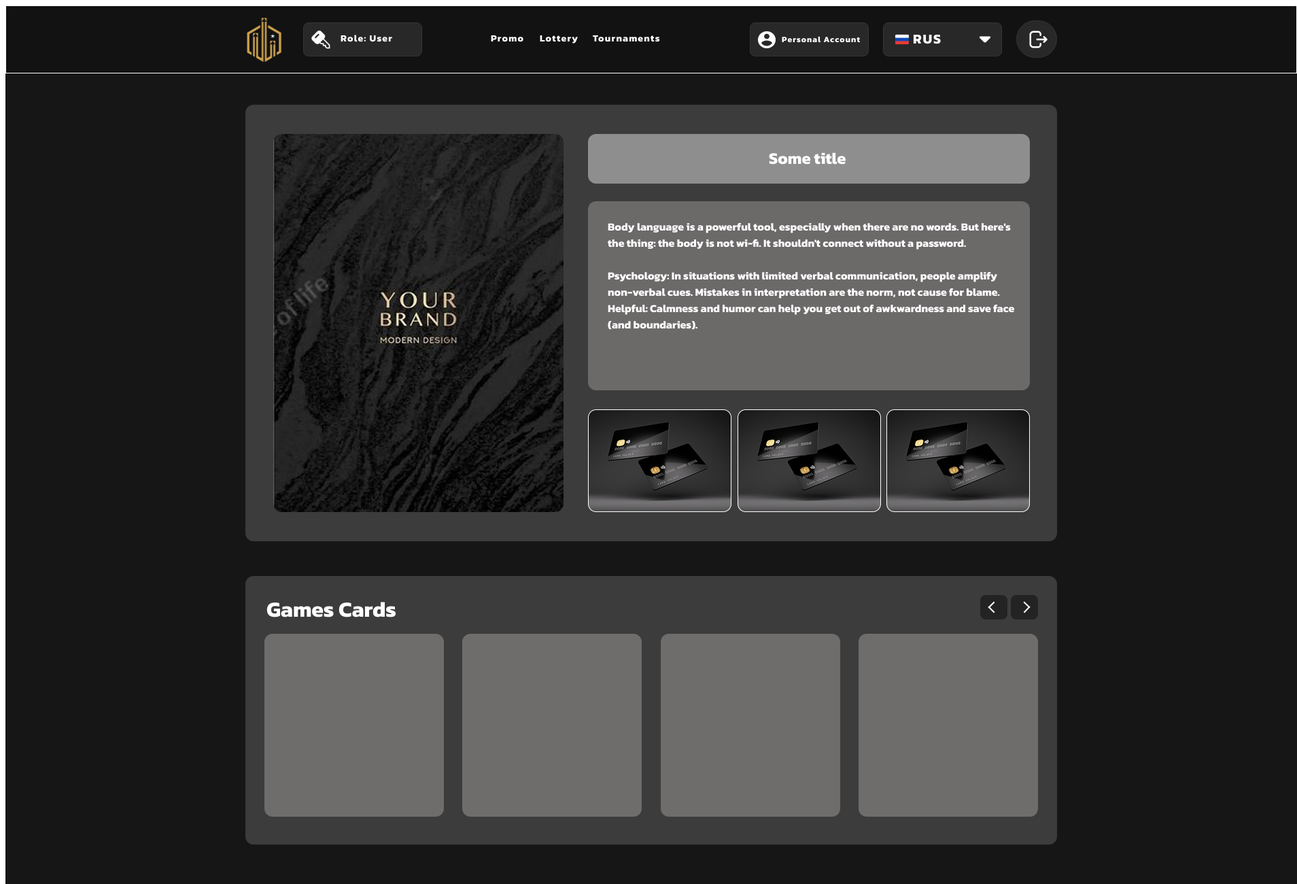
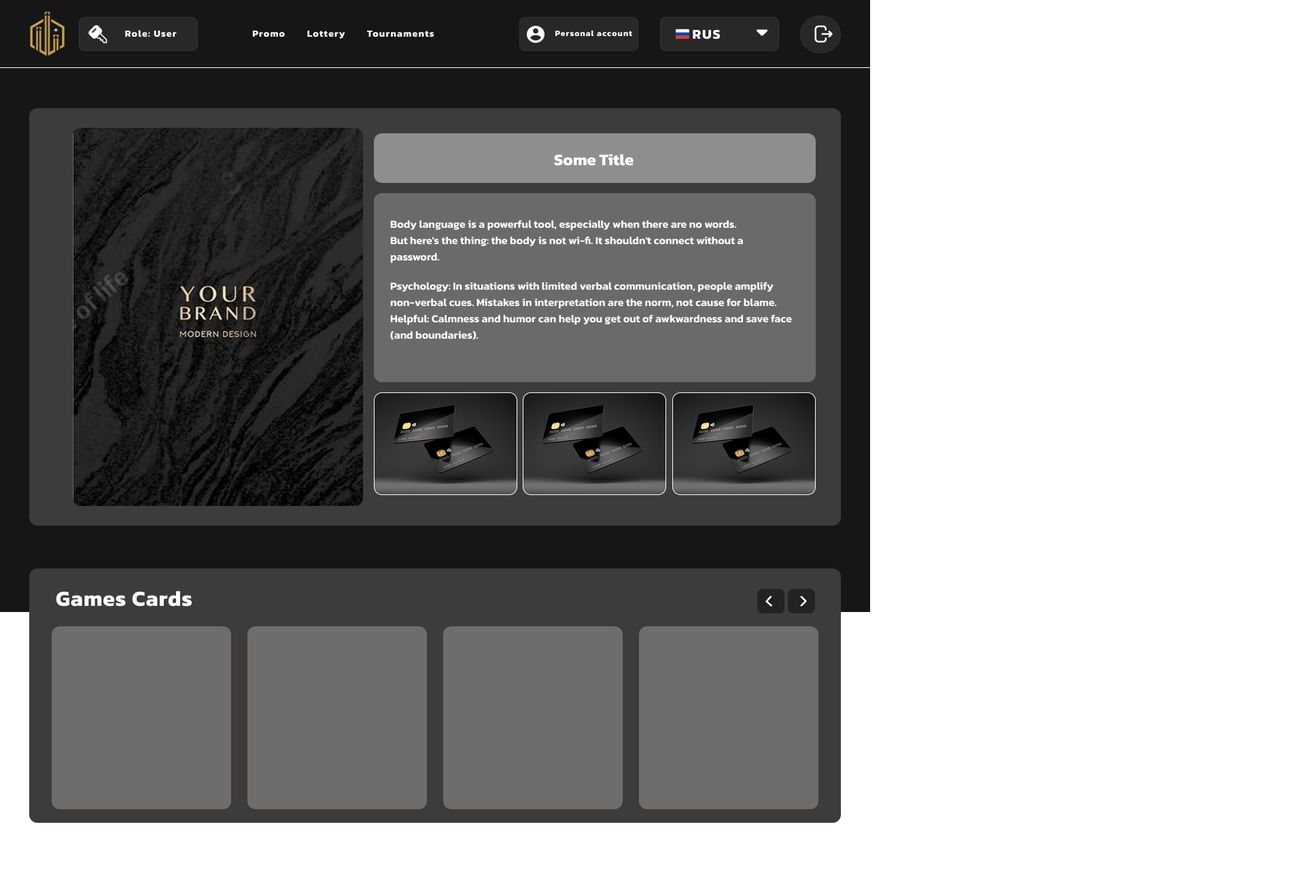
Before and after one commit to TRG-reps/HTML-CSS, a plain HTML site: page index.html in a window 1280 px wide. Shown: the top 1300 px of the page at 68% size, 1908 px wide, since content can reach past the window. After the commit the page ends 1210 px from the top, so only its background shows below. Drawn offline with Linux system fonts and the light colour scheme.

Commit message:
maket-6-upd

```diff
--- a/index.html
+++ b/index.html
@@ -3,7 +3,6 @@
   <head>
     <meta charset="UTF-8" />
     <meta name="viewport" content="width=device-width, initial-scale=1.0" />
-    <title>Document</title>
     <link rel="stylesheet" href="style.css" />
     <link rel="preconnect" href="https://fonts.googleapis.com" />
     <link rel="preconnect" href="https://fonts.gstatic.com" crossorigin />
@@ -11,69 +10,101 @@
       href="https://fonts.googleapis.com/css2?family=Kanit:ital,wght@0,100;0,200;0,300;0,400;0,500;0,600;0,700;0,800;0,900;1,100;1,200;1,300;1,400;1,500;1,600;1,700;1,800;1,900&display=swap"
       rel="stylesheet"
     />
+    <title>Maket</title>
   </head>
   <body>
-    <div class="page">
-      <div class="frame">
-        <div class="head">
-          <div class="logo"><img src="images/logo-html-task.png" alt="error" /></div>
+    <header>
+      <div class="flex-header">
+        <div class="flex-logo">
+          <img class="logo" src="images/logo.png" alt="noImage" />
+          <div class="grey-box">
+            <img class="key" src="images/key.png" alt="noImage" />
+            <p class="role-user">Role: User</p>
+          </div>
         </div>
-        <div class="role-box"></div>
-        <img class="key" src="images/key-svgrepo-com (2) 1@3x.png" alt="no img" />
-        <div class="role-user">Role: User</div>
-        <div class="promo">Promo</div>
-        <div class="lottery">Lottery</div>
-        <div class="tournaments">Tournaments</div>
-        <div class="account-box"></div>
-        <img class="icon-acc" src="images/account-svgrepo-com 1.png" alt="icon" />
-        <div class="personal-acc">Personal Account</div>
-        <div class="language-box"></div>
-        <img class="flag" src="images/flag-ru-svgrepo-com 1.png" alt="" />
-        <div class="language">RUS</div>
-        <img class="arrow" src="images/arrow-down-svgrepo-com (1) 1.png" alt="" />
-        <div class="circle"></div>
-        <img class="logout" src="images/logout-svgrepo-com 1.png" alt="icon" />
-        <div class="mid">
-          <img class="your-brand-pic" src="images/your-brand.png" alt="no pic" />
-          <div class="mid-top">
-            <p class="some-title">Some title</p>
+        <div class="flex-nav">
+          <p class="nav-but">Promo</p>
+          <p class="nav-but">Lottery</p>
+          <p class="nav-but">Tournaments</p>
+        </div>
+        <div class="flex-acc">
+          <div class="grey-box">
+            <img class="acc-icon" src="images/account-icon.png" alt="noImage" />
+            <p class="pers-acc">Personal account</p>
           </div>
-          <div class="mid-middle">
+          <div class="grey-box">
+            <div class="left-part">
+              <img class="flag" src="images/flag.png" alt="noImage" />
+              <p class="rus-lang">RUS</p>
+            </div>
+            <div class="right-part">
+              <img
+                class="arrow-down"
+                src="images/arrow-down.png"
+                alt="noImage"
+              />
+            </div>
+          </div>
+          <div class="grey-circle">
+            <img
+              class="logout-icon"
+              src="images/logout-icon.png"
+              alt="noImage"
+            />
+          </div>
+        </div>
+      </div>
+    </header>
+
+    <main>
+      <section class="center">
+        <div class="left-flex-cont">
+          <img class="big-card" src="/images/wallpaper.png" alt="" />
+        </div>
+        <div class="right-flex-cont">
+          <div class="title">
+            <p class="some-title">Some Title</p>
+          </div>
+          <div class="article">
             <p class="text">
               Body language is a powerful tool, especially when there are no
-              words. But here's the thing: the body is not wi-fi. It shouldn't
-              connect without a password. <br />
-              <br />
+              words. <br />
+              But here's the thing: the body is not wi-fi. It shouldn't connect
+              without a <br />
+              password.
+            </p>
+
+            <p class="text">
               Psychology: In situations with limited verbal communication,
               people amplify non-verbal cues. Mistakes in interpretation are the
               norm, not cause for blame. Helpful: Calmness and humor can help
               you get out of awkwardness and save face (and boundaries).
             </p>
           </div>
-          <div class="box-items">
-            <div class="box"><img src="images/card.png" alt="no img" /></div>
-            <div class="box"><img src="images/card.png" alt="no img" /></div>
-            <div class="box"><img src="images/card.png" alt="no img" /></div>
+          <div class="photos-cont">
+            <div class="photo"><img src="images/card.png" alt="noImage" /></div>
+            <div class="photo"><img src="images/card.png" alt="noImg" /></div>
+            <div class="photo"><img src="images/card.png" alt="noImg" /></div>
           </div>
         </div>
-        <div class="bot">
-          <p class="game_cards_text">Games Cards</p>
-          <div class="arrows">
-            <div class="arrow-box">
-              <div class="arrow-left"></div>
-            </div>
-            <div class="arrow-box">
-              <div class="arrow-right"></div>
-            </div>
+      </section>
+      <section class="bottom">
+        <h2>Games Cards</h2>
+        <div class="flex-arrows">
+          <div class="arrows-box">
+            <div class="arrow-left"></div>
           </div>
-          <div class="flex-cont-down">
-            <div class="desk"></div>
-            <div class="desk"></div>
-            <div class="desk"></div>
-            <div class="desk"></div>
+          <div class="arrows-box">
+            <div class="arrow-right"></div>
           </div>
         </div>
-      </div>
-    </div>
+        <div class="flex-cards">
+          <div class="cards"></div>
+          <div class="cards"></div>
+          <div class="cards"></div>
+          <div class="cards"></div>
+        </div>
+      </section>
+    </main>
   </body>
 </html>
--- a/style.css
+++ b/style.css
@@ -1,83 +1,85 @@
 * {
+  margin: 0;
+  padding: 0;
   box-sizing: border-box;
 }
-
-.page {
-  min-height: 100vh;
+html,
+body {
+  height: 100%;
 }
 
-.frame {
-  width: 1900px;
-  height: 1337px;
-  background: #161616;
-  position: relative;
+a {
+  text-decoration: none;
+  color: inherit;
 }
 
-.head {
-  box-sizing: border-box;
-  width: 1900px;
+header {
+  width: 100%;
   height: 100px;
-  left: 0px;
-  top: 0px;
-  background: #121212;
-  border: 1px solid #ffffff;
-  position: absolute;
+  border-bottom: 1px solid white;
+  opacity: 1;
+  display: flex;
+  background: rgba(22, 22, 22, 1);
+  justify-content: center;
 }
 
-.mid {
+.flex-header {
   width: 1194px;
-  height: 642px;
-  left: 353px;
-  top: 146px;
-  background: #3c3c3c;
-  border-radius: 12px;
-  position: absolute;
+  height: 100px;
+  display: flex;
+  justify-content: space-between;
 }
 
-.bot {
-  position: absolute;
-  width: 1194px;
-  height: 395px;
-  left: 353px;
-  top: 839px;
-  background: #3c3c3c;
-  border-radius: 12px;
+.flex-logo {
+  display: flex;
+  width: 248px;
+  height: 100px;
+  justify-content: space-between;
+  align-items: center;
 }
 
-.logo img {
-  position: absolute;
+.logo {
   width: 53.45px;
   height: 68px;
-  left: 353px;
-  top: 16px;
 }
 
-.role-box {
-  box-sizing: border-box;
-  position: absolute;
+.grey-box {
   width: 175px;
   height: 50px;
-  left: 438px;
-  top: 25px;
   background: #282828;
   border: 1px solid #373535;
   border-radius: 8px;
+  display: flex;
+  justify-content: space-around;
+  align-items: center;
 }
 
 .key {
-  position: absolute;
   width: 30px;
   height: 30px;
-  left: 449px;
-  top: 35px;
 }
 
 .role-user {
-  position: absolute;
-  width: 78px;
-  height: 15px;
-  left: 493px;
-  top: 39px;
+  font-family: "Kanit";
+  font-style: normal;
+  font-weight: 700;
+  font-size: 14px;
+  line-height: 20px;
+  letter-spacing: 0.09em;
+  color: #ffffff;
+  margin-right: 17px;
+}
+
+.flex-nav {
+  height: 100px;
+  width: 300px;
+  display: flex;
+  justify-content: space-around;
+  align-items: center;
+  margin-right: 44px;
+}
+
+.nav-but {
   font-family: "Kanit";
   font-style: normal;
   font-weight: 700;
@@ -87,276 +89,234 @@
   color: #ffffff;
 }
 
-.promo {
-  position: absolute;
-  width: 51px;
-  height: 15px;
-  left: 714px;
-  top: 39px;
-  font-family: "Kanit";
-  font-style: normal;
-  font-weight: 700;
-  font-size: 14px;
-  line-height: 20px;
-  letter-spacing: 0.09em;
-  color: #ffffff;
+.grey-circle {
+  box-sizing: border-box;
+  width: 60px;
+  height: 55px;
+  background: #282828;
+  border: 1px solid #373535;
+  border-radius: 30px;
+  display: flex;
+  justify-content: space-around;
+  align-items: center;
 }
 
-.lottery {
-  position: absolute;
-  width: 57px;
-  height: 15px;
-  left: 786px;
-  top: 39px;
-  font-family: "Kanit";
-  font-style: normal;
-  font-weight: 700;
-  font-size: 14px;
-  line-height: 20px;
-  letter-spacing: 0.09em;
-  color: #ffffff;
+.flex-acc {
+  display: flex;
+  justify-content: space-evenly;
+  align-items: center;
+  width: 473px;
+  height: 100px;
+  justify-content: space-between;
 }
 
-.tournaments {
-  position: absolute;
-  width: 101px;
-  height: 15px;
-  left: 864px;
-  top: 39px;
-  font-family: "Kanit";
-  font-style: normal;
-  font-weight: 700;
-  font-size: 14px;
-  line-height: 20px;
-  letter-spacing: 0.09em;
-  color: #ffffff;
+.acc-icon {
+  width: 30px;
+  height: 30px;
 }
 
-.account-box {
-  box-sizing: border-box;
-  position: absolute;
-  width: 175px;
-  height: 50px;
-  left: 1095px;
-  top: 25px;
-  background: #282828;
-  border: 1px solid #373535;
-  border-radius: 8px;
-}
-
-.icon-acc {
-  position: absolute;
-  width: 30px;
-  height: 30px;
-  left: 1104px;
-  top: 35px;
-}
-
-.personal-acc {
-  position: absolute;
-  width: 117px;
-  height: 14px;
-  left: 1142px;
-  top: 42px;
+.pers-acc {
   font-family: "Kanit";
   font-style: normal;
   font-weight: 700;
   font-size: 12px;
   line-height: 146.16%;
-  /* or 18px */
   letter-spacing: 0.09em;
   color: #ffffff;
 }
 
-.language-box {
-  box-sizing: border-box;
-  position: absolute;
-  width: 175px;
-  height: 50px;
-  left: 1291px;
-  top: 25px;
-  background: #282828;
-  border: 1px solid #373535;
-  border-radius: 8px;
+.left-part {
+  width: 40%;
+  display: flex;
+  gap: 5px;
+  margin-left: 22px;
+}
+
+.right-part {
+  width: 40%;
+  margin-left: 44px;
 }
 
 .flag {
-  position: absolute;
   width: 20px;
   height: 20px;
-  left: 1309px;
-  top: 40px;
 }
 
-.language {
-  position: absolute;
+.rus-lang {
   width: 51px;
-  height: 22px;
-  left: 1335px;
-  top: 35px;
+  height: 20px;
   font-family: "Kanit";
   font-style: normal;
   font-weight: 700;
   font-size: 20px;
-  line-height: 146.16%;
-  /* or 29px */
+  line-height: 108%;
   letter-spacing: 0.09em;
   color: #ffffff;
 }
 
-.arrow {
-  position: absolute;
+.arrow-down {
   width: 28px;
   height: 28px;
-  left: 1427px;
-  top: 36px;
 }
 
-.circle {
-  box-sizing: border-box;
-  position: absolute;
-  width: 60px;
-  height: 55px;
-  left: 1487px;
-  top: 22px;
-  background: #282828;
-  border: 1px solid #373535;
-  border-radius: 30px;
+.logout-icon {
+  width: 30px;
+  height: 30px;
+  margin-left: 7px;
 }
 
-.logout {
-  position: absolute;
-  width: 30px;
-  height: 30px;
-  left: 1504px;
-  top: 35px;
+main {
+  width: 100%;
+  height: 100vh;
+  background: #161616;
+  display: flex;
+  justify-content: flex-start;
+  gap: 63px;
+  align-items: center;
+  flex-direction: column;
+  padding-top: 59px;
 }
 
-.mid {
+.center {
+  justify-content: space-evenly;
+  width: 1194px;
+  height: 642px;
+  background: #3c3c3c;
+  border-radius: 12px;
   display: flex;
-  justify-content: flex-end;
-  align-items: flex-end;
-  padding: 43px 40px;
+  align-items: center;
+  padding: 29px 0px;
 }
 
-.your-brand-pic {
-  position: absolute;
+.left-flex-cont {
+  width: 32%;
+  height: 100%;
+  display: flex;
+  justify-content: space-around;
+  align-items: center;
+  margin-right: 23px;
+}
+
+.big-card {
   width: 427px;
   height: 556px;
-  left: 41px;
-  top: 43px;
-  border-radius: 12px;
 }
 
-.mid-top {
-  position: absolute;
+.right-flex-cont {
+  width: 50%;
+  height: 100%;
+  display: flex;
+  justify-content: space-around;
+  align-items: center;
+  flex-direction: column;
+}
+
+.title {
   width: 650px;
   height: 73px;
-  right: 40px;
-  top: 43px;
   background: #8e8e8e;
   border-radius: 12px;
+  display: flex;
+  justify-content: space-around;
+  align-items: center;
 }
 
 .some-title {
-  position: absolute;
   width: 119px;
   height: 31px;
-  left: 266px;
-  top: 18px;
   font-family: "Kanit";
   font-style: normal;
   font-weight: 700;
   font-size: 24px;
   line-height: 36px;
   color: #ffffff;
-  margin: 0;
 }
 
-.mid-middle {
-  position: absolute;
+.article {
   width: 650px;
   height: 278px;
-  right: 40px;
-  top: 142px;
   background: #6c6969;
+  border-radius: 12px;
+  display: flex;
+  flex-direction: column;
+  align-items: center;
+  gap: 19px;
+  padding: 33px;
+}
+
+.text {
+  width: 601px;
+  font-family: "Kanit";
+  font-style: normal;
+  font-weight: 600;
+  font-size: 16px;
+  line-height: 24px;
+  color: #ffffff;
+}
+
+.photos-cont {
+  width: 650px;
+  height: 160px;
+  display: flex;
+  justify-content: space-between;
+}
+.photo {
+  width: 211px;
+  height: 151px;
   border-radius: 12px;
 }
 
-.text {
-  position: absolute;
-  width: 601px;
-  height: 240px;
-  left: 29px;
-  top: 25px;
-  font-family: "Kanit";
-  font-style: normal;
-  font-weight: 700;
-  font-size: 16px;
-  line-height: 24px;
-  color: #ffffff;
-  margin: 0;
+.bottom {
+  width: 1194px;
+  height: 395px;
+  background: #3c3c3c;
+  border-radius: 12px;
+  margin-bottom: 8px;
+  padding: 20px;
+  position: relative;
 }
 
-.box-items {
-  display: flex;
-  width: 650px;
-  justify-content: space-between;
-}
-
-.box {
-  box-sizing: border-box;
-  width: 211px;
-  height: 151px;
-  left: 857px;
-  top: 592px;
-  border: 0px solid #ffffff;
-  border-radius: 12px;
-}
-
-.flex-cont-down {
-  height: 310px;
-  width: 100%;
-  position: absolute;
-  bottom: 0px;
-  display: flex;
-  justify-content: space-evenly;
-}
-
-.game_cards_text {
-  position: absolute;
-  width: 196px;
-  height: 39px;
-  left: 31px;
-  top: 25px;
+h2 {
   font-family: "Kanit";
   font-style: normal;
   font-weight: 700;
   font-size: 32px;
   line-height: 48px;
   color: #ffffff;
-  margin: 0px;
+  margin: 0 19px 17px;
+  letter-spacing: 1px;
 }
 
-.desk {
-  width: 264px;
-  height: 269px;
-  background: #6f6c6c;
-  border-radius: 12px;
+.flex-cards {
+  display: flex;
+  height: auto;
+  align-items: start;
+  justify-content: center;
+  gap: 24px;
 }
 
-.arrows {
-  width: 90px;
-  height: 36px;
-  top: 28px;
-  right: 50px;
-  display: flex;
-  position: absolute;
-  justify-content: space-around;
-  right: 26px;
+.games-cards-text {
+  width: 196px;
+  height: 39px;
+  font-family: "Kanit";
+  font-style: normal;
+  font-weight: 700;
+  font-size: 32px;
+  line-height: 48px;
+  color: #ffffff;
 }
 
-.arrow-box {
+.flex-arrows {
+  height: 36px;
+  width: 110px;
+  position: absolute;
+  right: 13px;
+  top: 30px;
+  display: flex;
+  gap: 5px;
+}
+
+.arrows-box {
   width: 40px;
   height: 36px;
   background: #232323;
@@ -367,19 +327,26 @@
 }
 
 .arrow-left {
-  box-sizing: border-box;
   width: 12px;
   height: 12px;
-  border-top: 2px solid #ffffff;
-  border-left: 2px solid #ffffff;
-  transform: rotate(-45deg);
+  border-radius: 1px;
+  border-top: 3px solid white;
+  border-right: 3px solid white;
+  transform: rotate(221deg);
 }
 
 .arrow-right {
-  box-sizing: border-box;
   width: 12px;
   height: 12px;
-  border-top: 2px solid #ffffff;
-  border-left: 2px solid #ffffff;
-  transform: rotate(134deg);
+  border-radius: 2px;
+  border-top: 3px solid white;
+  border-right: 3px solid white;
+  transform: rotate(45deg);
 }
+
+.cards {
+  width: 264px;
+  height: 269px;
+  background: #6f6c6c;
+  border-radius: 12px;
+}
```
Also changed, not shown: images/account-icon.png (renamed from images/account-svgrepo-com 1.png), images/arrow-down.png (renamed from images/arrow-down-svgrepo-com (1) 1.png), images/flag.png (renamed from images/flag-ru-svgrepo-com 1.png), images/key.png (renamed from images/key-svgrepo-com (2) 1@3x.png), images/logo.png (renamed from images/logo-html-task.png), images/logout-icon.png (renamed from images/logout-svgrepo-com 1.png), images/wallpaper.png (renamed from images/your-brand.png).
